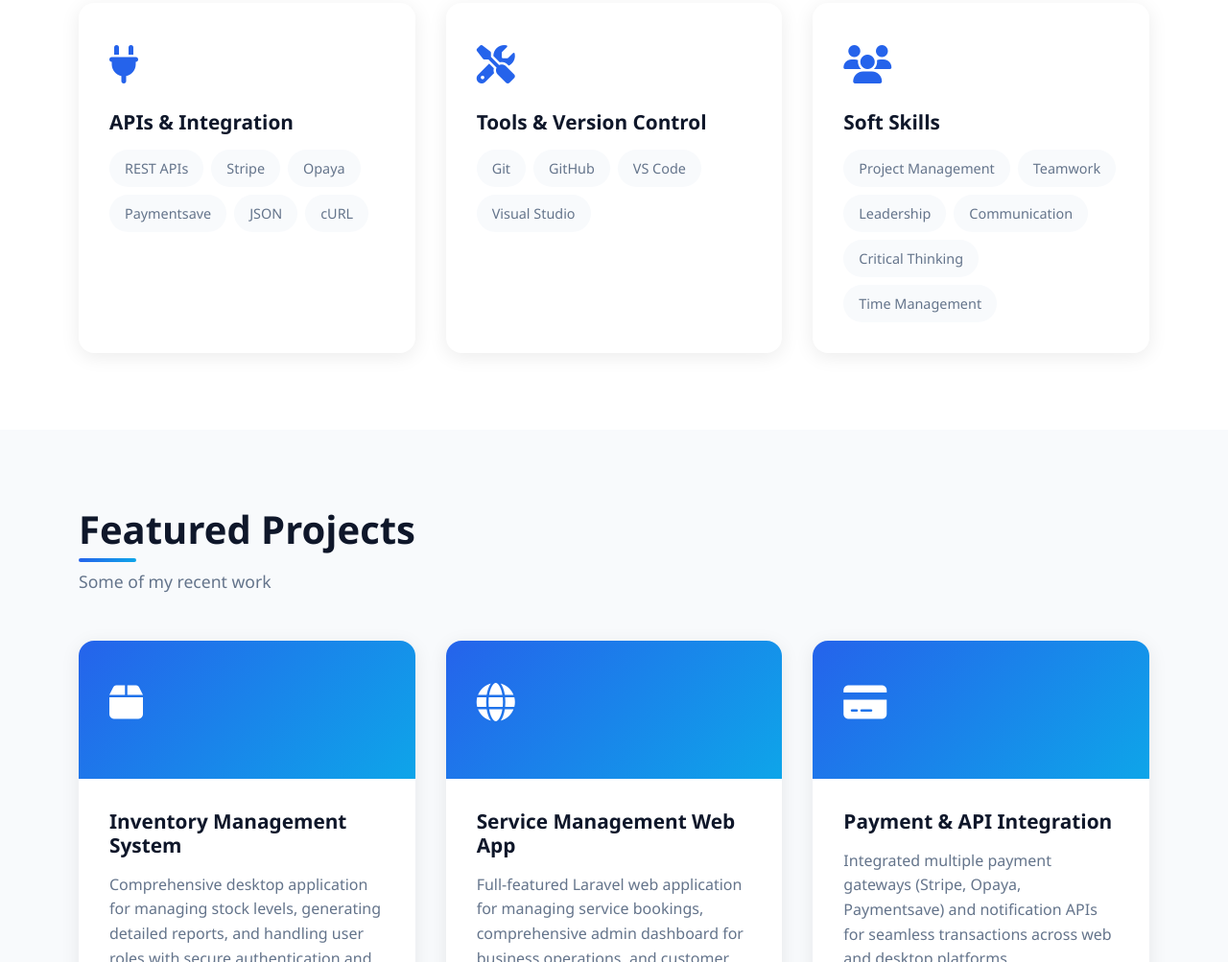
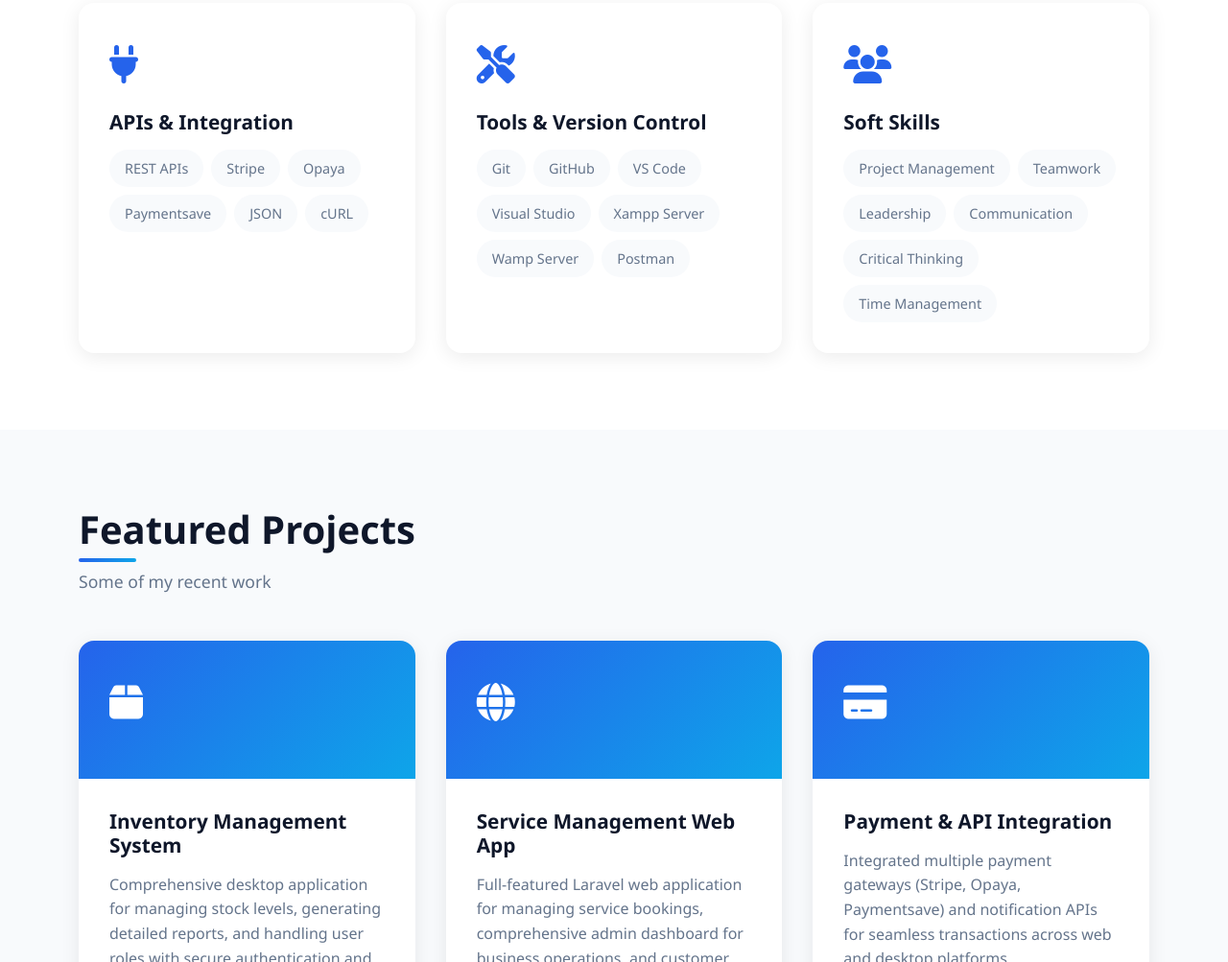
Before and after one commit to Ajutharsi/Ajutharsi.github.io, a plain HTML site: page index.html in a window 1280 px wide. Shown: the part 2076-3079 px from the top of the page at 96% size. Drawn offline with nearby package versions, Linux system fonts and the light colour scheme.

Commit message:
Update index.html

```diff
--- a/index.html
+++ b/index.html
@@ -784,6 +784,9 @@
             <span class="skill-tag">GitHub</span>
             <span class="skill-tag">VS Code</span>
             <span class="skill-tag">Visual Studio</span>
+            <span class="skill-tag">Xampp Server</span>
+            <span class="skill-tag">Wamp Server</span>
+            <span class="skill-tag">Postman</span>
           </div>
         </div>
         <div class="skill-category">
```
